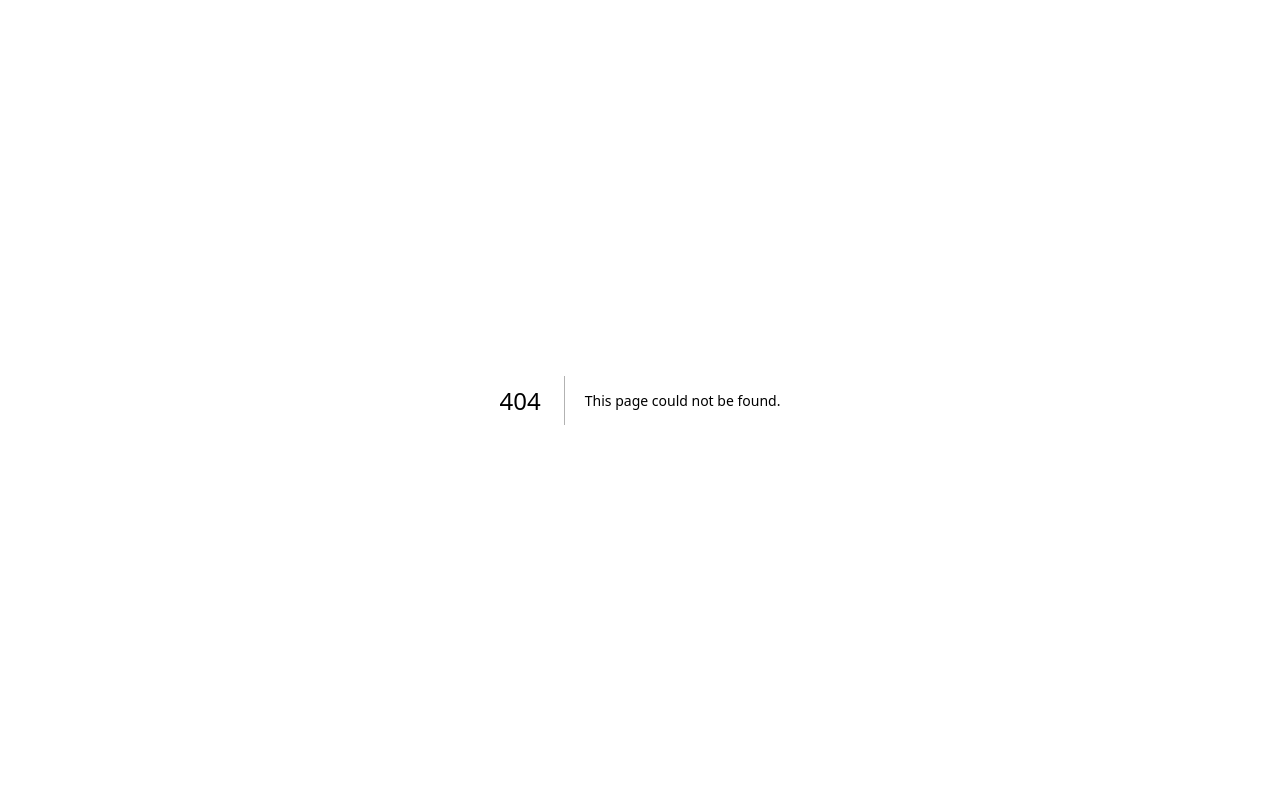
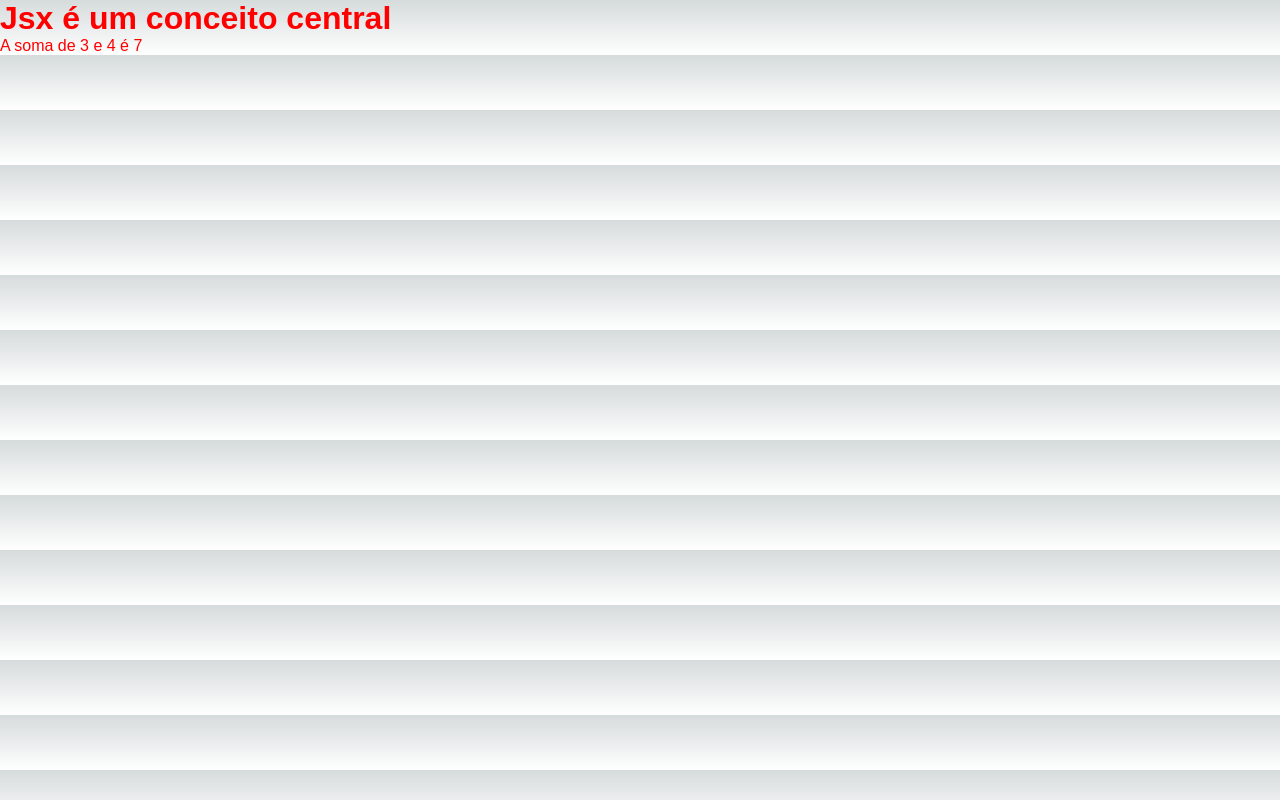
Before and after one commit to peddrobatista/fundamentos2, a Next.js app: page /texto in a window 1280 px wide. Before the commit this address had no page. Built offline with nearby package versions, Linux system fonts and the light colour scheme.

Commit message:
Enviando o primeiro commit

```diff
--- /dev/null
+++ b/src/pages/texto.jsx
@@ -0,0 +1,11 @@
+import styles from '../styles/texto.module.css'
+export default function Texto() {
+    const a = 3
+    const b = 4
+    return (
+        <div className={styles.vermelho}>
+            <h1>Jsx é um conceito central</h1>
+            <p>A soma de {a} e {b} é {a + b}</p>
+        </div>
+    )
+}
--- /dev/null
+++ b/src/styles/texto.module.css
@@ -0,0 +1,3 @@
+.vermelho {
+    color: red;
+}
```
Also changed, not shown: src/components/Cabecalho.jsx (added, +7 -0 lines), src/pages/exemplo.jsx (added, +10 -0 lines).
